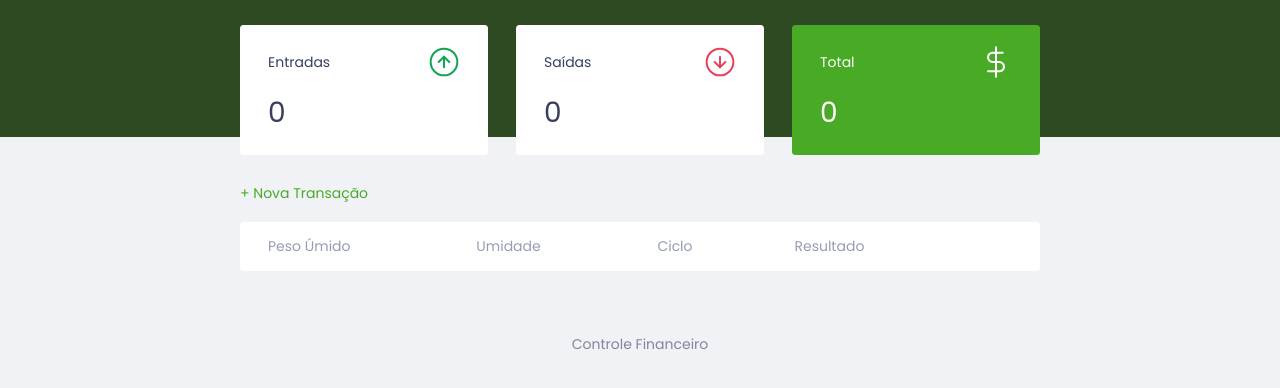
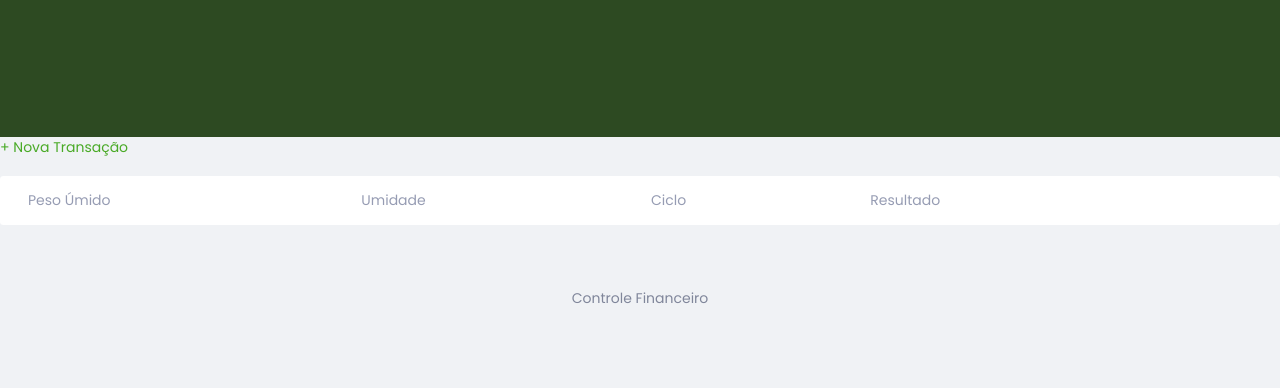
Before and after one commit to anj0s/Produtividade_Fitro, a plain HTML site: page index.html in a window 1280 px wide. Shown: the part 58-446 px from the top of the page. Drawn offline with Linux system fonts and the light colour scheme.

Commit message:
Update index.html

```diff
--- a/index.html
+++ b/index.html
@@ -17,37 +17,37 @@
       <div> Controle Financeiro</div>
     </header>
 
-    <main class="container">
+<!--     <main class="container">
       <!-- Seção que mostra um controle de Entradas, Saídas e o Total -->
-      <section id="balance">
-        <h2 class="sr-only">Balanço</h2>
+<!--       <section id="balance"> -->
+<!--         <h2 class="sr-only">Balanço</h2> -->
         <!-- Cartão que fará o somatório das entradas -->
-        <div class="card">
-          <h3>
-            <span> Entradas </span>
-            <img src="./assets/income.svg" alt="Image de entradas" />
-          </h3>
-          <p id="incomeDisplay">R$ 0,00</p>
-        </div>
+<!--         <div class="card"> -->
+<!--           <h3> -->
+<!--             <span> Entradas </span> -->
+<!--             <img src="./assets/income.svg" alt="Image de entradas" /> -->
+<!--           </h3> -->
+<!--           <p id="incomeDisplay">R$ 0,00</p> -->
+<!--         </div> -->
 
         <!-- Cartão que fará o somatório das saídas -->
-        <div class="card">
-          <h3>
-            <span> Saídas </span>
-            <img src="./assets/expense.svg" alt="Image de saídas" />
-          </h3>
-          <p id="expenseDisplay">R$ 0,00</p>
-        </div>
+<!--         <div class="card"> -->
+<!--           <h3> -->
+<!--             <span> Saídas </span> -->
+<!--             <img src="./assets/expense.svg" alt="Image de saídas" /> -->
+<!--           </h3> -->
+<!--           <p id="expenseDisplay">R$ 0,00</p> -->
+<!--         </div> -->
 
         <!-- Cartão que fará o somatório das entradas - saídas -->
-        <div class="card total">
-          <h3>
-            <span> Total </span>
-            <img src="./assets/total.svg" alt="Image de total" />
-          </h3>
-          <p id="totalDisplay">R$ 0,00</p>
-        </div>
-      </section>
+<!--         <div class="card total"> -->
+<!--           <h3> -->
+<!--             <span> Total </span> -->
+<!--             <img src="./assets/total.svg" alt="Image de total" /> -->
+<!--           </h3> -->
+<!--           <p id="totalDisplay">R$ 0,00</p> -->
+<!--         </div> -->
+<!--       </section> -->
 
       <!-- Seção que mostra um controle cada transação particularmente -->
       <section id="transaction">
```
